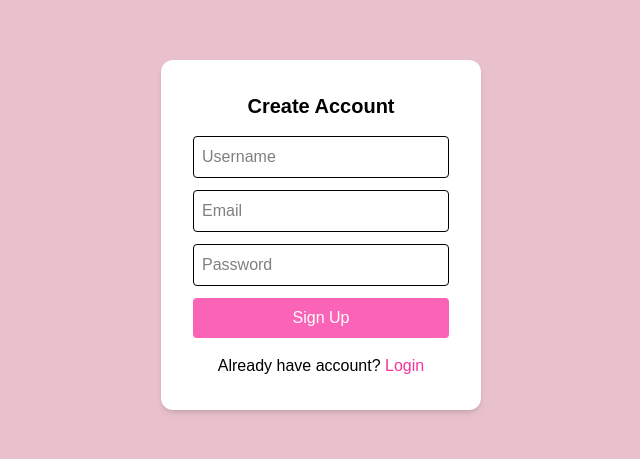
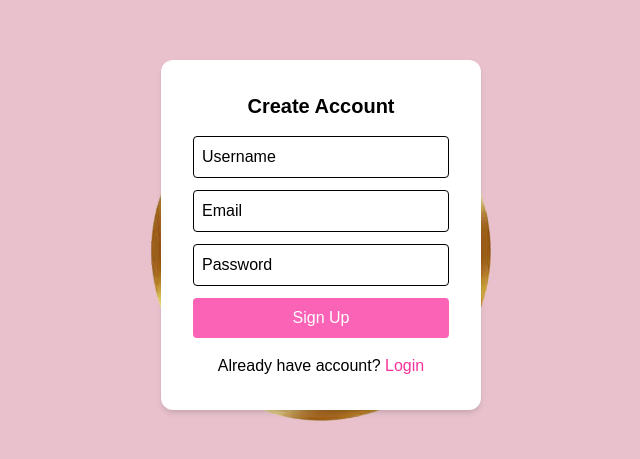
Before and after one commit to rhigovillahermosa18-star/Capstone, a Next.js app: page /register in a window 1280 px wide. Shown: the part 165-624 px from the top of the page, without its empty margins (319-959 px from the left). Built offline with nearby package versions, Linux system fonts and the light colour scheme.

Commit message:
update project files

```diff
--- a/app/register/page.tsx
+++ b/app/register/page.tsx
@@ -4,20 +4,37 @@ import Link from "next/link";
 
 export default function Register() {
   return (
-    <div className="min-h-screen flex items-center justify-center bg-[#e8c1cc]">
+    <div
+      className="min-h-screen flex items-center justify-center bg-[#e8c1cc]"
+      style={{
+        backgroundImage: "url('/logo1.png')",
+        backgroundRepeat: "no-repeat",
+        backgroundPosition: "center",
+        backgroundSize: "500px",
+      }}
+    >
       <div className="bg-white p-8 rounded-xl shadow-md w-80 text-center">
         <h2 className="text-xl text-black font-semibold mb-4">Create Account</h2>
 
-        <input type="text-black" placeholder="Username"
-          className="w-full mb-3 p-2 border rounded text-black" />
+        <input
+          type="text"
+          placeholder="Username"
+          className="w-full mb-3 p-2 border rounded text-black placeholder:text-black"
+        />
 
-        <input type="email text-black" placeholder="Email"
-          className="w-full mb-3 p-2 border rounded text-black" />
+        <input
+          type="email"
+          placeholder="Email"
+          className="w-full mb-3 p-2 border rounded text-black placeholder:text-black"
+        />
 
-        <input type="password text-black" placeholder="Password"
-          className="w-full mb-3 p-2 border rounded text-black" />
+        <input
+          type="password"
+          placeholder="Password"
+          className="w-full mb-3 p-2 border rounded text-black placeholder:text-black"
+        />
 
-        <button className="w-full bg-pink-400 text-white py-2 rounded">
+        <button className="w-full bg-pink-400 text-white py-2 rounded hover:bg-pink-500 transition">
           Sign Up
         </button>
 
```
